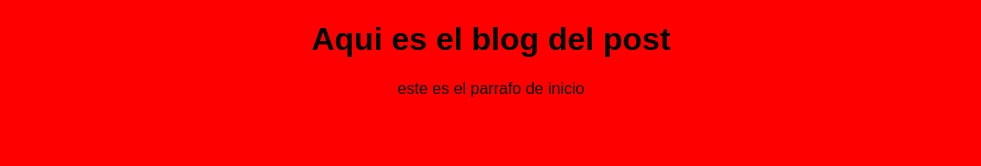
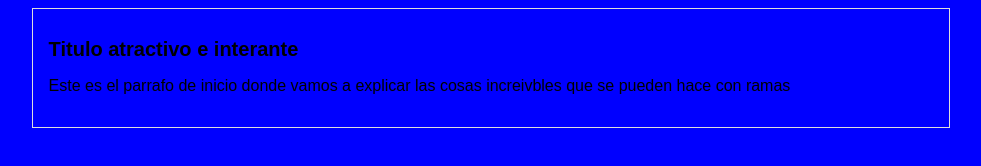
Before and after one commit to Paco1496/Hyperblog, a plain HTML site: page index.html in a window 1280 px wide. Shown: the whole page, without its empty margins (149-1130 px from the left). Drawn offline with Linux system fonts and the light colour scheme.

Commit message:
Commit al index

```diff
--- a/css/estilos.css
+++ b/css/estilos.css
@@ -1,5 +1,17 @@
 body {
     text-align: center;
     font-family: "Arial";
-    background-color: red;
+    background-color: blue;
 }
+
+#container {
+    width: 70%;
+    padding: 1rem;
+    text-align: left;
+    border: 1px solid #ddd;
+    margin: 0 auto;
+}
+
+#container h1 {
+    font-size: 20px;
+}
--- a/index.html
+++ b/index.html
@@ -9,8 +9,12 @@
 </head>
 
 <body>
-    <h1>Aqui es el blog del post</h1>
-    <p>este es el parrafo de inicio</p>
+    <div id="container">
+        <div id="post">
+            <h1>Titulo atractivo e interante</h1>
+            <p>Este es el parrafo de inicio donde vamos a explicar las cosas increivbles que se pueden hace con ramas</p>
+        </div>
+    </div>
 </body>
 
 </html>
```
